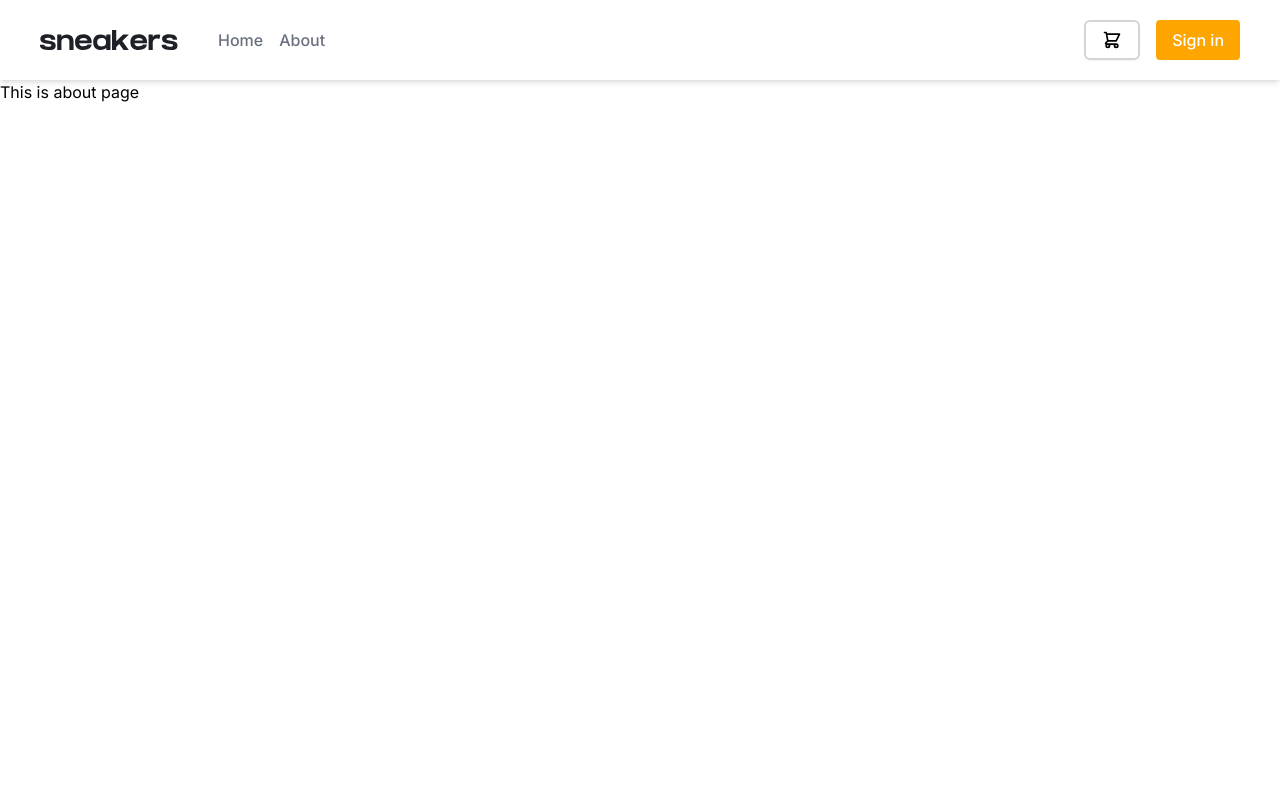
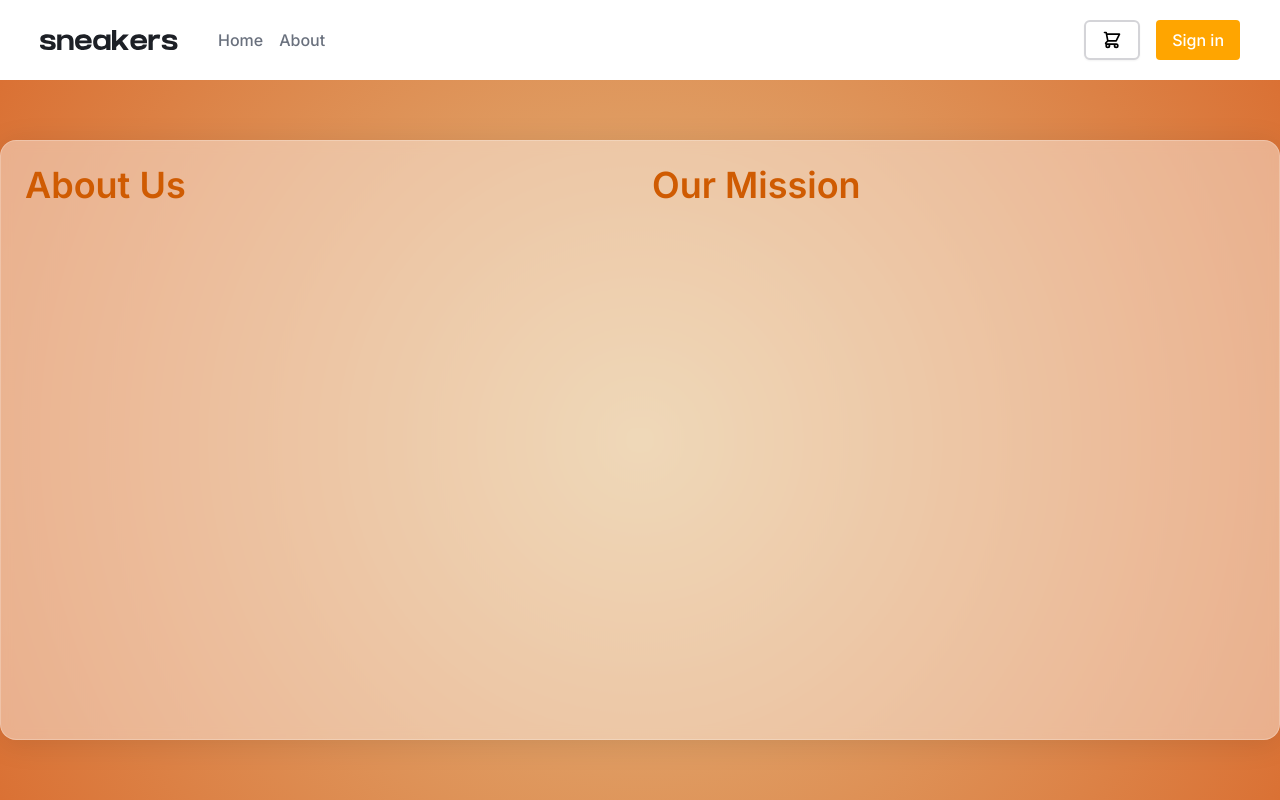
Before and after one commit to jaskarandeogan/landing-oauth-app, a Next.js app: page /about in a window 1280 px wide. Built offline with nearby package versions, Linux system fonts and the light colour scheme; no server answers.

Commit message:
update product view

```diff
--- a/src/app/about/page.js
+++ b/src/app/about/page.js
@@ -1,8 +1,49 @@
 import React from 'react'
 
 const page = () => {
+
+  const AboutUsLayout = ({
+    leftContent,
+    rightContent
+  }) => {
+    return (
+      <div className='flex flex-col md:flex-row gap-6'>
+        <div className='w-full md:w-1/2'>
+          {leftContent}
+        </div>
+        <div className='w-full md:w-1/2'>
+          {rightContent}
+        </div>
+      </div>
+    )
+
+  }
+
+  const LeftContent = () => {
+    return (
+      <div className=''>
+        <h1 className='text-4xl text-darkorange font-semibold'>About Us</h1>
+      </div>
+    )
+  }
+
+  const RightContent = () => {
+    return (
+      <div className=''>
+        <h1 className='text-4xl text-darkorange font-semibold'>Our Mission</h1>
+      </div>
+    )
+  }
+
   return (
-    <div>This is about page</div>
+    <div className='orange-gradient-100 flex items-center w-full min-h-[calc(100vh-80px)]'>
+      <div className='max-w-7xl mx-auto w-full h-[600px] glass-bg rounded-[16px] p-6'>
+        <AboutUsLayout
+          leftContent={<LeftContent />}
+          rightContent={<RightContent />}
+        />
+      </div>
+    </div>
   )
 }
 
--- a/src/app/globals.css
+++ b/src/app/globals.css
@@ -30,7 +30,6 @@ background: radial-gradient(circle at bottom, #FF7E1B , #fdd5af)
 .glass-bg{
   /* From https://css.glass */
 background: rgba(255, 255, 255, 0.43);
-border-radius: 16px;
 box-shadow: 0 4px 30px rgba(0, 0, 0, 0.1);
 backdrop-filter: blur(5.9px);
 -webkit-backdrop-filter: blur(5.9px);
@@ -40,3 +39,7 @@ border: 1px solid rgba(255, 255, 255, 0.23);
 .translate-x-20{
   transform: translateX(10%);
 }
+
+.orange-gradient-100{
+  background: radial-gradient(circle at center, #E3BB83 , #DA7134 )
+}
--- a/src/app/login/page.js
+++ b/src/app/login/page.js
@@ -58,7 +58,7 @@ const Login = () => {
       };
 
     return (
-        <div className='flex items-center w-full min-h-[calc(100vh-80px)] orange-gradient'>
+        <div className='flex items-center w-full min-h-[calc(100vh-80px)] orange-gradient-100'>
             {loading && <Spinner />}
             {!loading &&
                 <section className='flex justify-between w-full py-12 lg:py-24 mx-auto max-w-7xl px-8 gap-12 lg:gap-24'>
@@ -82,7 +82,7 @@ const Login = () => {
                             })}
                         </div>
                     </div>
-                    <div className='flex-1 flex items-center glass-bg'>
+                    <div className='flex-1 flex items-center glass-bg rounded-lg'>
                         <Form
                             handleSignIn={handleSignIn}
                             handleFacebookSignIn={handleFacebookSignIn}
--- a/src/app/page.js
+++ b/src/app/page.js
@@ -4,8 +4,10 @@ import ProductCard from "./components/ProductComponent";
 
 export default function Home() {
   return (
-    <main className="flex flex-col py-12 lg:py-24  max-w-7xl mx-auto px-8">
+    <main className="orange-gradient-100 md:min-h-[calc(100vh-80px)] flex items-center">
+      <div className="flex flex-col py-12 max-w-7xl mx-auto px-8 glass-bg lg:rounded-[16px] items-center justify-center">
         <ProductCard />
+      </div>
     </main>
   );
 }
```
